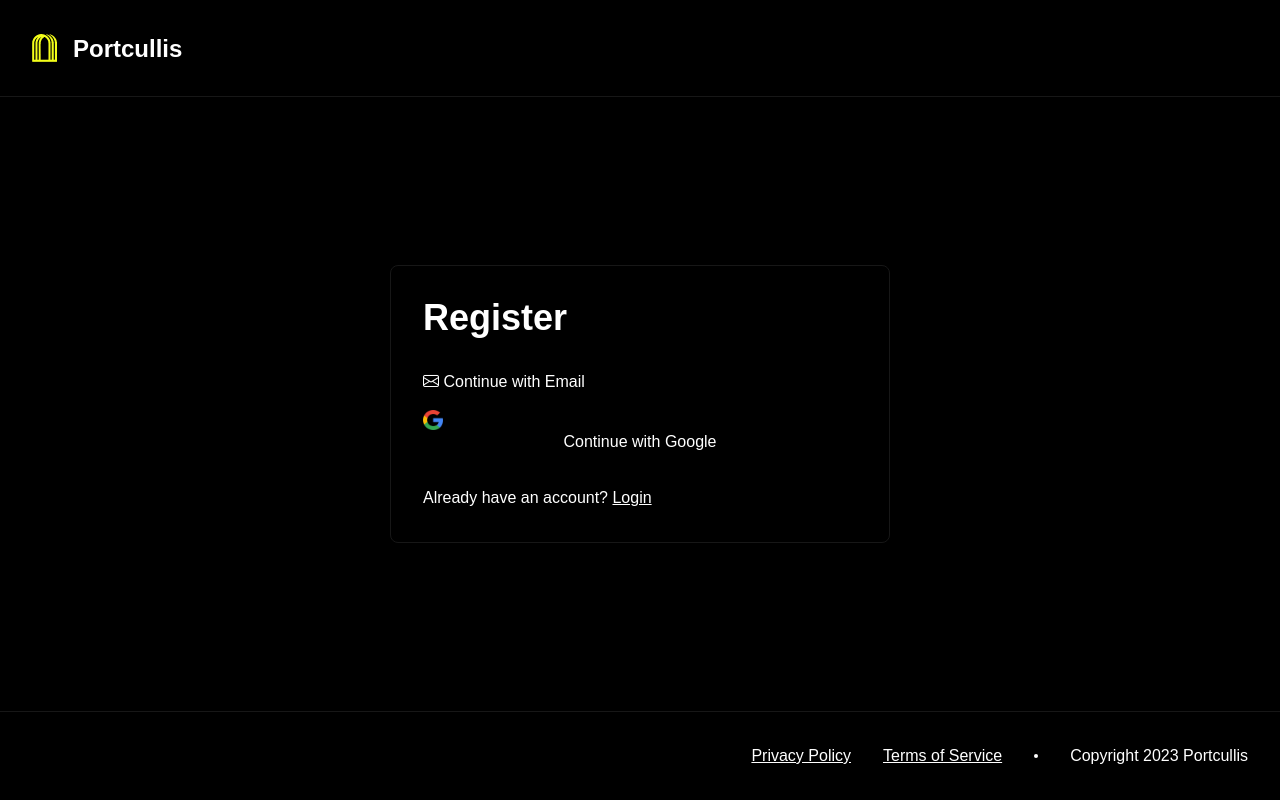
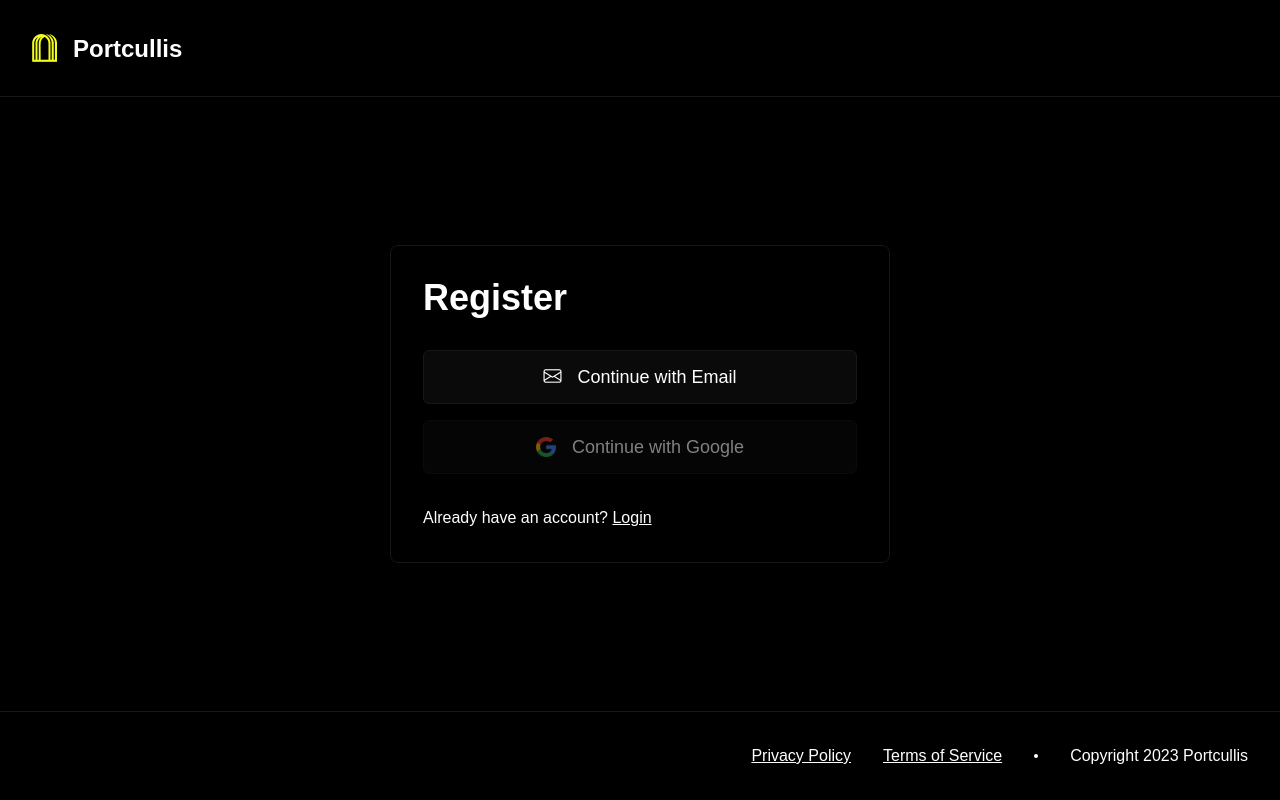
Before and after one commit to Merkie/portcullis, a SvelteKit app: page /register in a window 1280 px wide. Built offline with nearby package versions, Linux system fonts and the light colour scheme; a web font is replaced by a local one.

Commit message:
Update auth buttons styling

```diff
--- a/src/routes/(auth)/login/+page.svelte
+++ b/src/routes/(auth)/login/+page.svelte
@@ -4,12 +4,12 @@
 
 <h1 class="mb-8 font-display text-4xl font-semibold">Login</h1>
 
-<button class="auth-btn mb-4">
+<a href="/login/with-email" class="btn-auth mb-4">
 	<i class="bi bi-envelope"></i>
 	<span>Continue with Email</span>
-</button>
+</a>
 
-<button class="auth-btn mb-8" disabled={true}>
+<button class="btn-auth mb-8" disabled={true}>
 	<img src="/images/google-icon-small.png" width={20} alt="Google Logo" />
 	<span>Continue with Google</span>
 </button>
--- a/src/routes/(auth)/register/+page.svelte
+++ b/src/routes/(auth)/register/+page.svelte
@@ -4,12 +4,12 @@
 
 <h1 class="mb-8 font-display text-4xl font-semibold">Register</h1>
 
-<a href="/register/with-email" class="auth-btn mb-4">
+<a href="/register/with-email" class="btn-auth mb-4">
 	<i class="bi bi-envelope"></i>
 	<span>Continue with Email</span>
 </a>
 
-<button class="auth-btn mb-8" disabled={true}>
+<button class="btn-auth mb-8" disabled={true}>
 	<img src="/images/google-icon-small.png" width={20} alt="Google Logo" />
 	<span>Continue with Google</span>
 </button>
```
